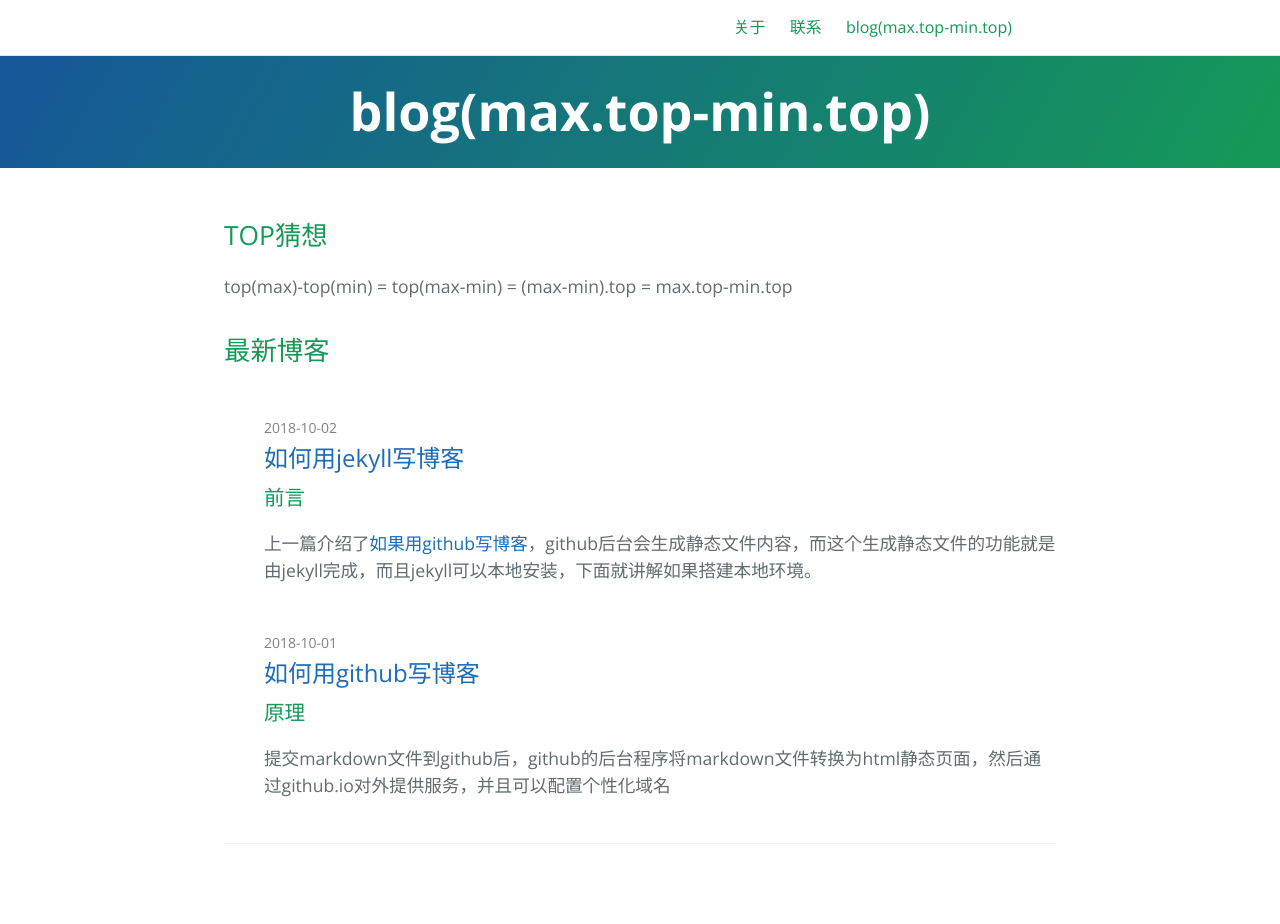
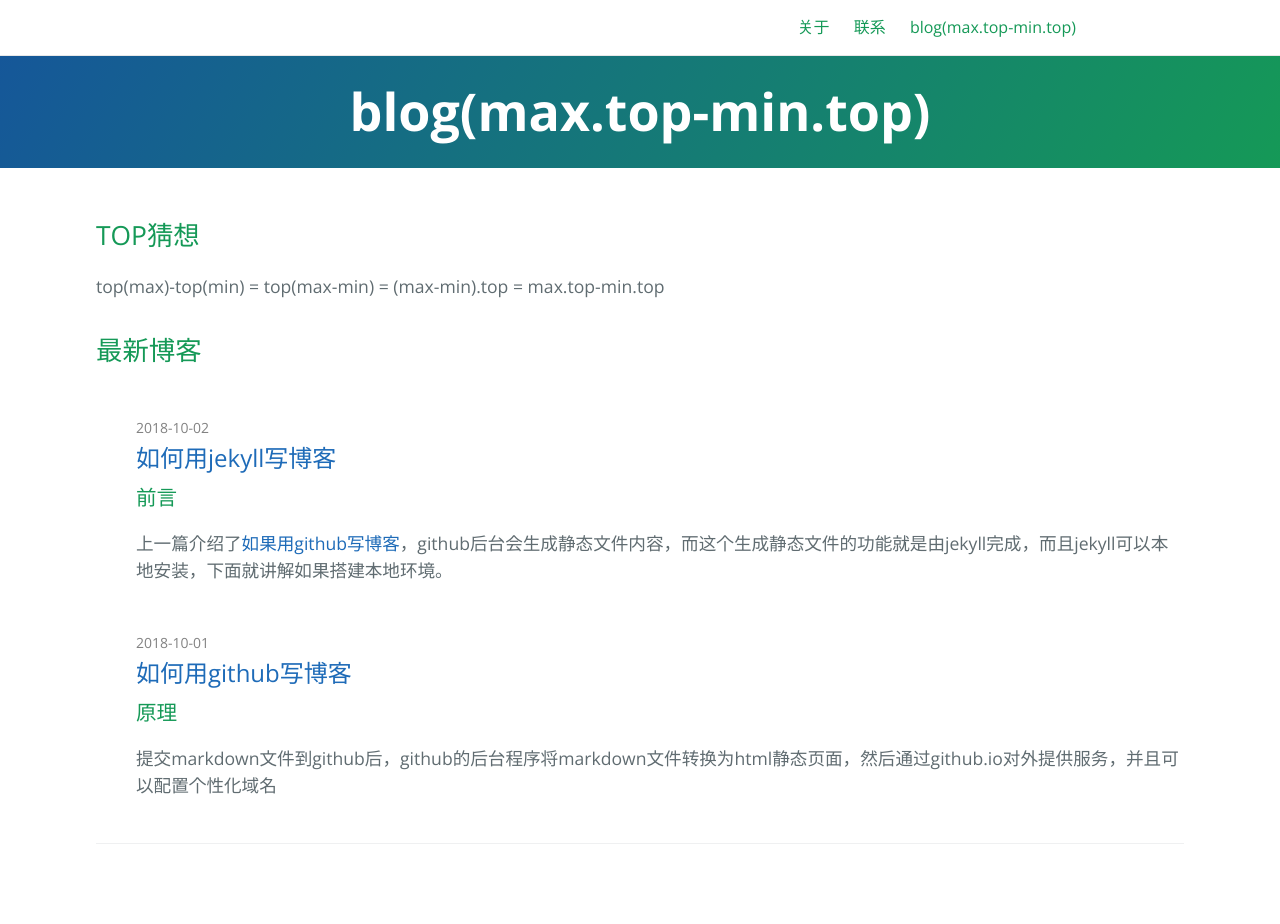
Before and after one commit to shangqianliu/jekyll.321zou.com, a Jekyll site: the page built from index.md, in a window 1280 px wide. Built offline with Jekyll 4.4.1, drawn with Linux system fonts in a browser that asks for light colours; comment, search, counter and statistics services are not loaded; the repository's description, which GitHub fills in, is left out.

Commit message:
加大宽度

```diff
--- a/_sass/blog.scss
+++ b/_sass/blog.scss
@@ -19,7 +19,7 @@ $grey-color-dark:  darken($grey-color, 25%) !default;
 
 // Width of the content area
 //$content-width:    800px !default;
-$navbar-width:    54em !default;
+$navbar-width:    62em !default;
 
 $on-palm:          38em !default;
 $on-laptop:        54em !default;
--- a/_sass/jekyll-theme-cayman-blog.scss
+++ b/_sass/jekyll-theme-cayman-blog.scss
@@ -168,7 +168,7 @@ a {
   }
 
   @include large {
-    max-width: 64rem;
+    max-width: 84rem;
     padding: 3rem 6rem;
     margin: 0 auto;
     font-size: 1.1rem;
```
